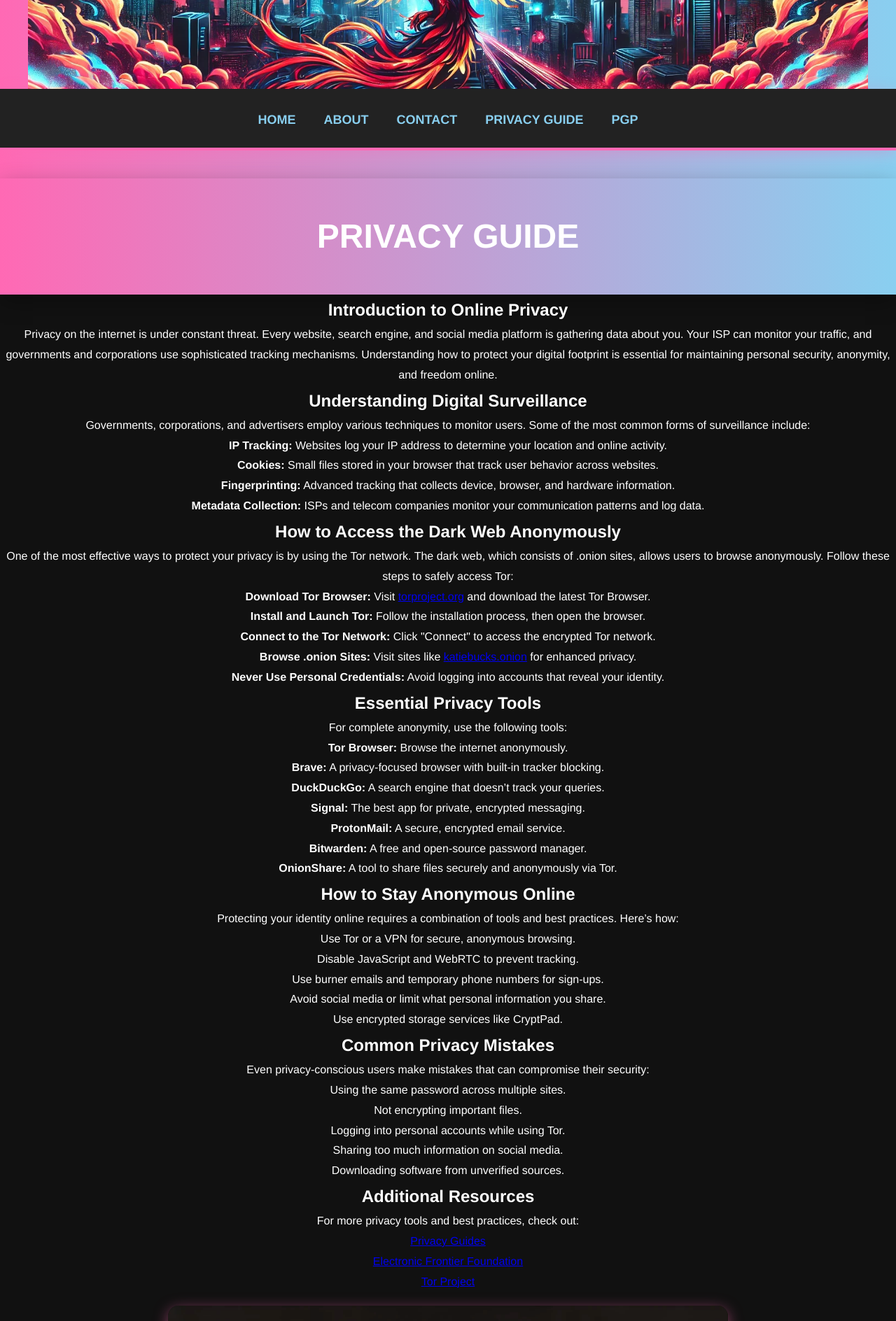
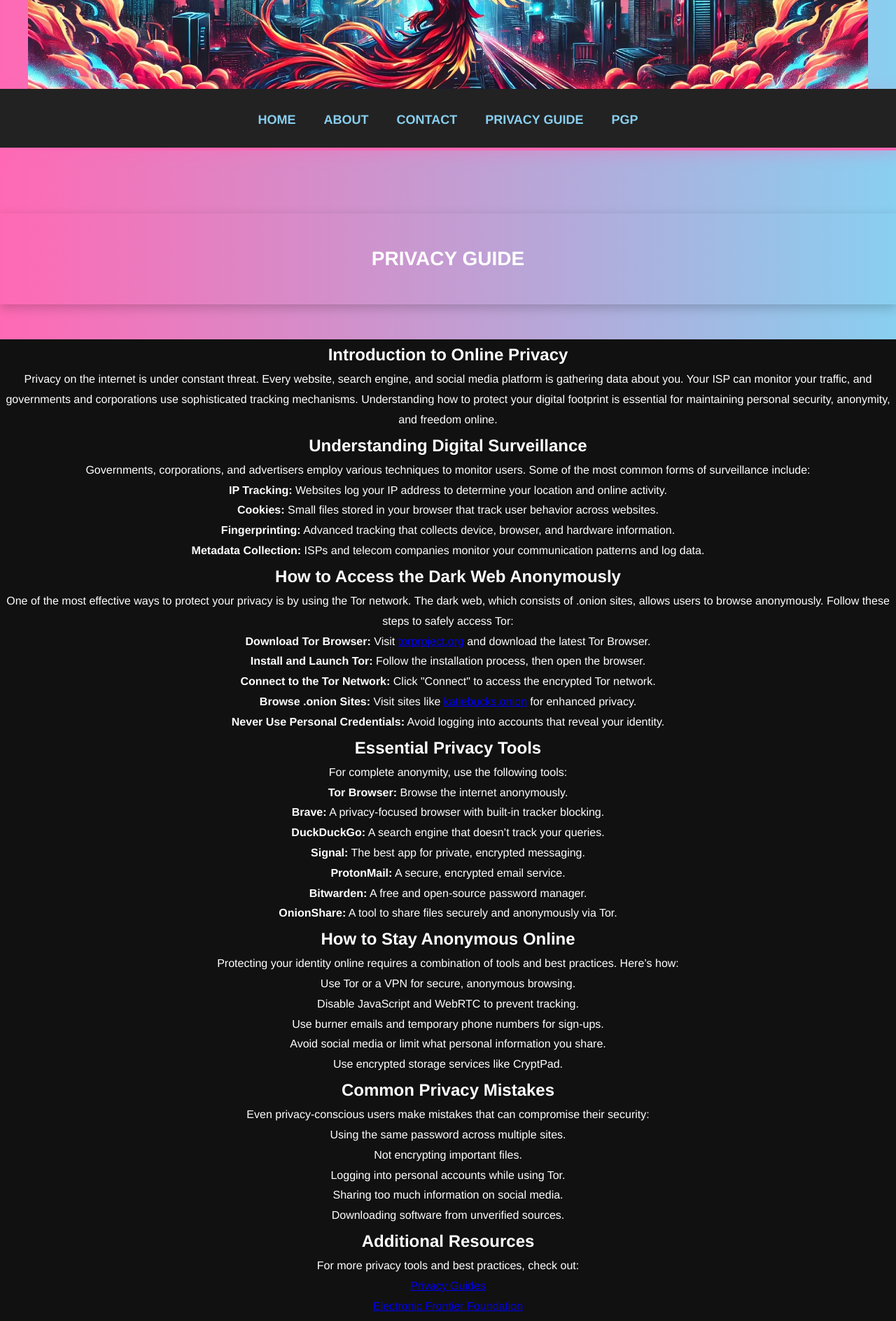
Before and after one commit to katiebucks/katiebucks.xyz, a Jekyll site: the page built from privacyguide.html, in a window 1280 px wide. Shown: the part 313-2201 px from the top of the page at 70% size. Built offline with Jekyll 4.4.1, drawn with Linux system fonts in a browser that asks for light colours.

Commit message:
Update privacyguide.html

```diff
--- a/privacyguide.html
+++ b/privacyguide.html
@@ -4,9 +4,9 @@ title: "Privacy Guide"
 description: "Comprehensive guide to online anonymity, Tor, and secure browsing."
 ---
 
-<header>
-    <h1>Privacy Guide</h1>
-</header>
+<section class="page-header">
+    <h1 class="section-title">Privacy Guide</h1>
+</section>
 
 <main>
     <section>
```
